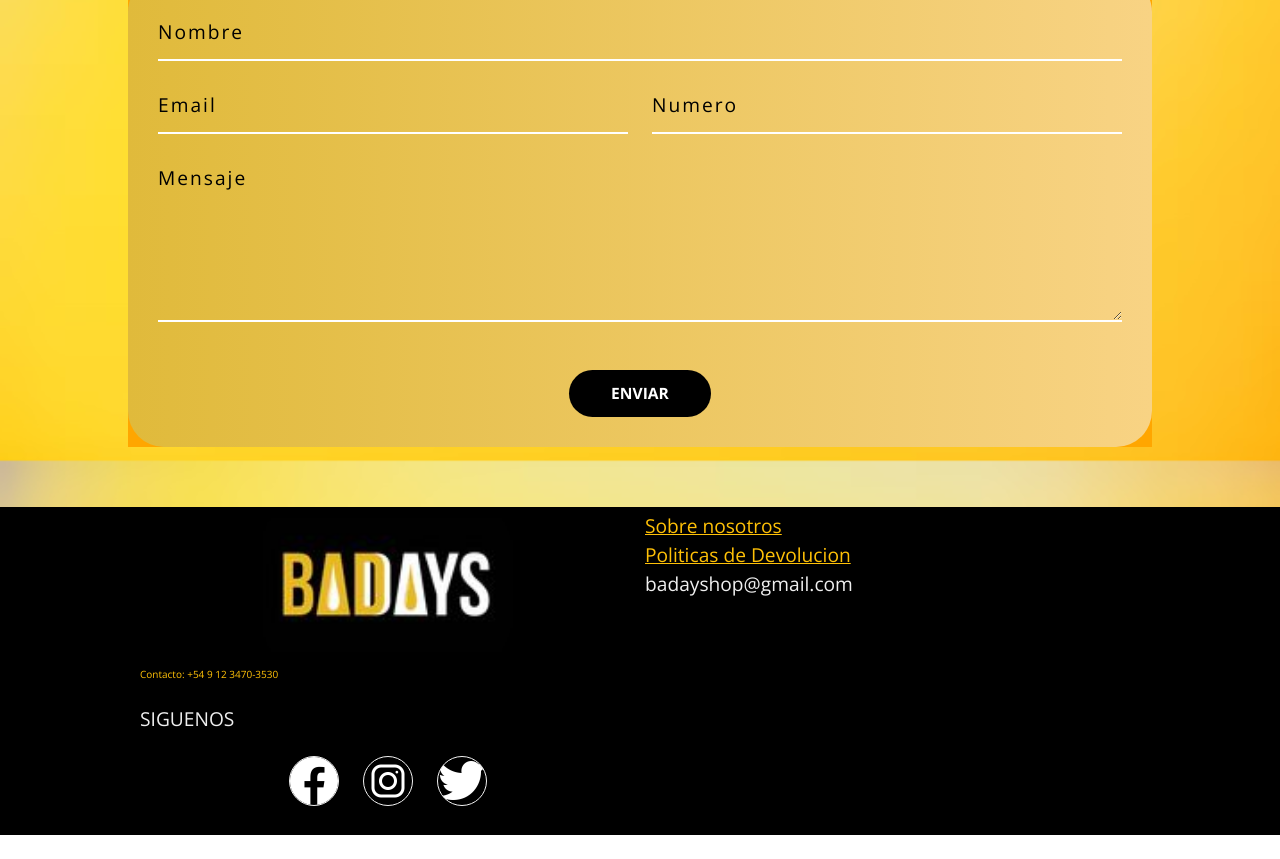
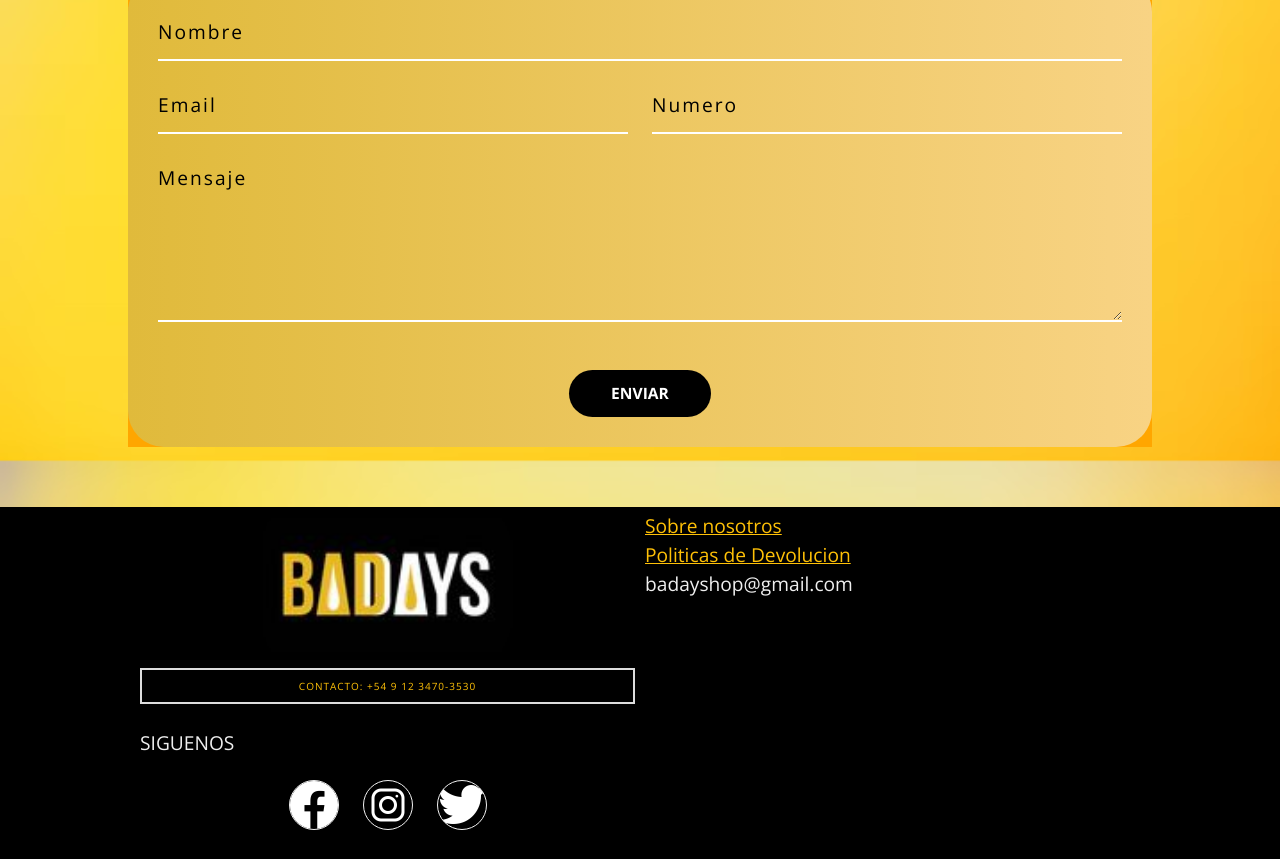
Before and after one commit to Jesus-romero04/2dapreentregaBadays-jesusromero, a website: page html/contacto.html in a window 1280 px wide. Shown: the part 394-1253 px from the top of the page. Before the commit the page ends 1229 px from the top, so only its background shows below. Drawn offline with nearby package versions, Linux system fonts and the light colour scheme.

Commit message:
ultimos cambios2

```diff
--- a/html/contacto.html
+++ b/html/contacto.html
@@ -98,7 +98,7 @@
                 <p>badayshop@gmail.com</p>
               </div>
               <div class="box">
-                  <h2>Contacto: +54 9 12 3470-3530</h2>
+                  <h2 class="contacto-num">Contacto: +54 9 12 3470-3530</h2>
                   <p>SIGUENOS</p>
                   <div class="social-icons-container"alt="" class="logo">
                     <a href="https://www.facebook.com/" class="social-icon"></a>
```
Also changed, not shown: html/hoddie.html (+1 -1 lines), html/nosotros.html (+1 -1 lines), html/t-shirts.html (+1 -1 lines), index.html (+1 -1 lines).
